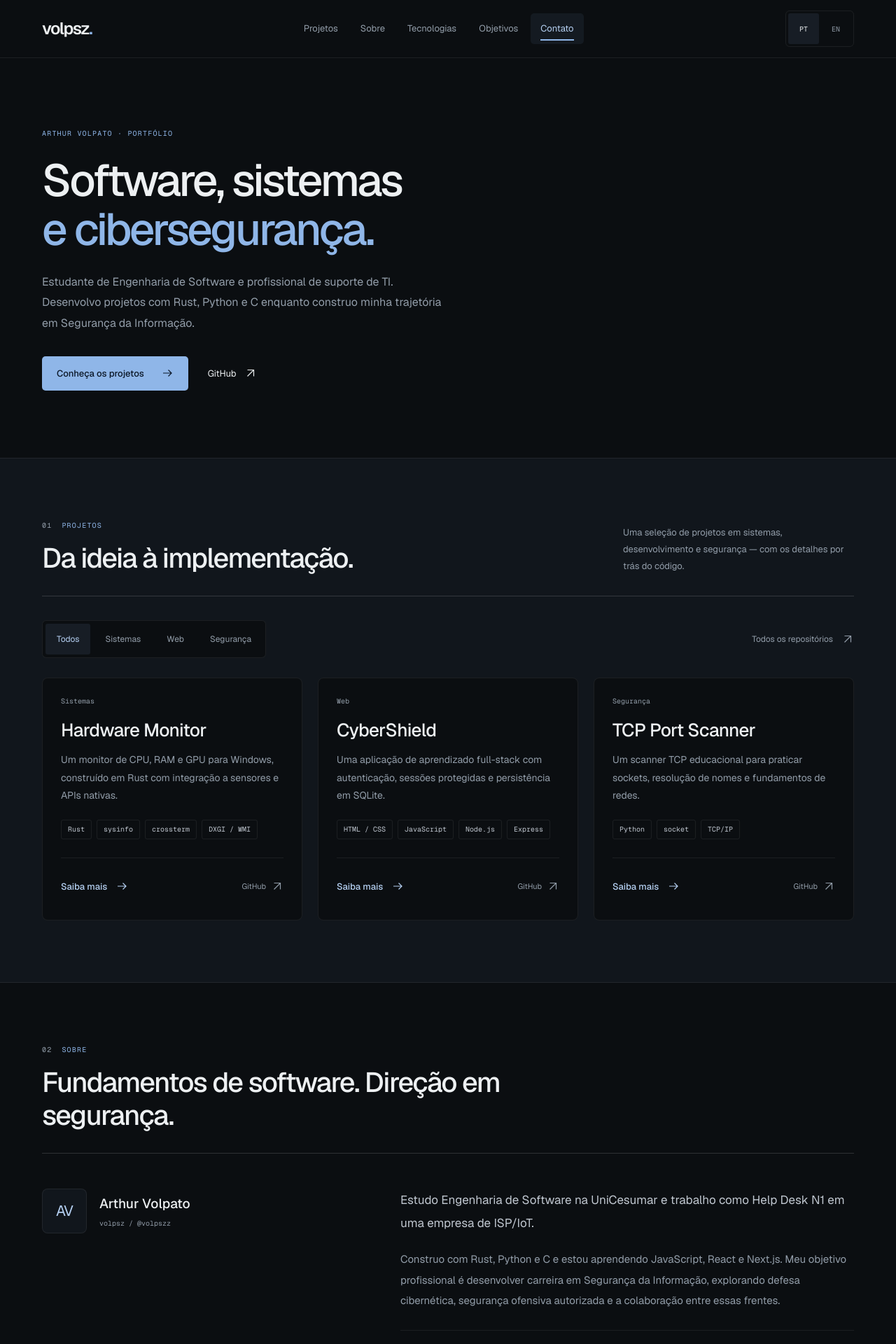
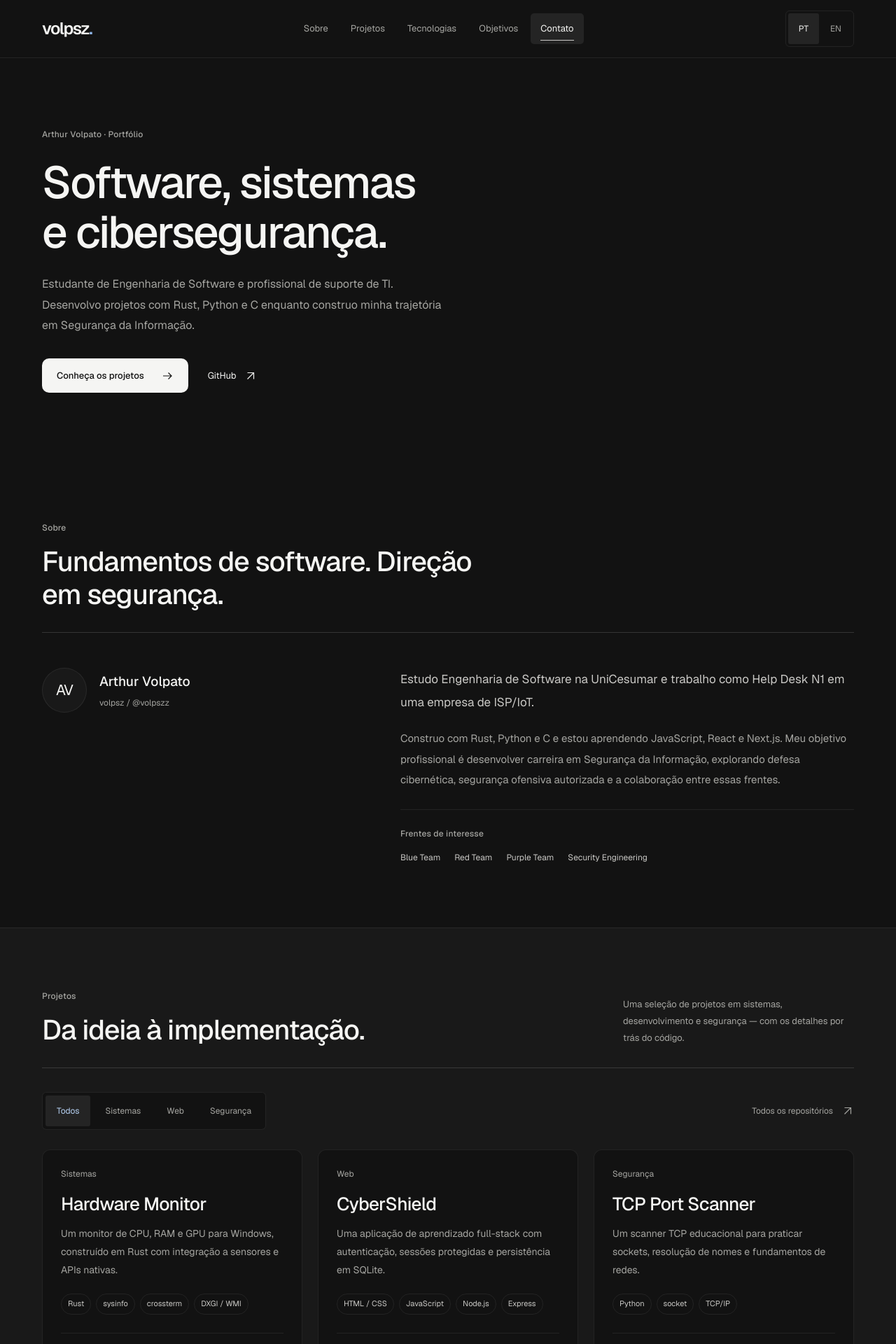
Before and after one commit to volpszz/volpszz-tech, a Next.js app: page / in a window 1280 px wide. Shown: the top 1920 px of the page at 70% size. Built offline with nearby package versions, Linux system fonts and the light colour scheme.

Commit message:
style: place about first and soften portfolio visual design

```diff
--- a/app/components/site-shell.tsx
+++ b/app/components/site-shell.tsx
@@ -40,7 +40,7 @@ export function SiteHeader({
 
   useEffect(() => {
     if (!home) return;
-    const ids = ["home", "work", "about", "stack", "goals", "contact"];
+    const ids = ["home", "about", "work", "stack", "goals", "contact"];
     let frame = 0;
     const update = () => {
       frame = 0;
--- a/app/content.ts
+++ b/app/content.ts
@@ -23,8 +23,8 @@ export const copy = {
   pt: {
     pageTitle: "Arthur Volpato | Software e Cibersegurança",
     nav: [
+      ["Sobre", "about"],
       ["Projetos", "work"],
-      ["Sobre", "about"],
       ["Tecnologias", "stack"],
       ["Objetivos", "goals"],
       ["Contato", "contact"],
@@ -39,7 +39,7 @@ export const copy = {
     close: "Fechar",
     language: "Selecionar idioma",
     languageNames: { pt: "Português", en: "English" },
-    eyebrow: "ARTHUR VOLPATO · PORTFÓLIO",
+    eyebrow: "Arthur Volpato · Portfólio",
     heroLine: "Software, sistemas",
     heroAccent: "e cibersegurança.",
     heroDescription:
@@ -48,7 +48,7 @@ export const copy = {
     projectIndex: "EM DESTAQUE",
     indexDescription:
       "Código aberto. Contexto técnico. Aprendizado na prática.",
-    workLabel: "PROJETOS",
+    workLabel: "Projetos",
     workTitle: "Da ideia à implementação.",
     workDescription:
       "Uma seleção de projetos em sistemas, desenvolvimento e segurança — com os detalhes por trás do código.",
@@ -63,15 +63,15 @@ export const copy = {
     details: "Saiba mais",
     sourceCode: "Código no GitHub",
     allRepos: "Todos os repositórios",
-    aboutLabel: "SOBRE",
+    aboutLabel: "Sobre",
     aboutTitle: "Fundamentos de software. Direção em segurança.",
     aboutFirst:
       "Estudo Engenharia de Software na UniCesumar e trabalho como Help Desk N1 em uma empresa de ISP/IoT.",
     aboutSecond:
       "Construo com Rust, Python e C e estou aprendendo JavaScript, React e Next.js. Meu objetivo profissional é desenvolver carreira em Segurança da Informação, explorando defesa cibernética, segurança ofensiva autorizada e a colaboração entre essas frentes.",
-    careerLabel: "FRENTES DE INTERESSE",
+    careerLabel: "Frentes de interesse",
     careerAria: "Interesses de carreira em cibersegurança",
-    stackLabel: "TECNOLOGIAS",
+    stackLabel: "Tecnologias",
     stackTitle: "Ferramentas com propósito.",
     stackDescription:
       "Minha base de programação e as tecnologias que uso e continuo aprendendo.",
@@ -80,7 +80,7 @@ export const copy = {
       web: "Desenvolvimento web",
       systems: "Sistemas e ferramentas",
     },
-    goalsLabel: "OBJETIVOS",
+    goalsLabel: "Objetivos",
     goalsTitle: "O próximo passo é continuar aprendendo.",
     goalsDescription:
       "Formação, prática e projetos como parte da minha trajetória em cibersegurança.",
@@ -103,14 +103,14 @@ export const copy = {
     ],
     goalNote:
       "As certificações citadas são objetivos de aprendizado, não credenciais já conquistadas.",
-    contactLabel: "CONTATO",
+    contactLabel: "Contato",
     contactTitle: "Vamos conversar.",
     contactDescription:
       "Projetos, oportunidades e boas conversas sobre tecnologia e segurança. Você me encontra por aqui.",
     contactButton: "Conectar no LinkedIn",
     footer: "Software, sistemas e aprendizado contínuo.",
     top: "Voltar ao início",
-    caseLabel: "ESTUDO DE PROJETO",
+    caseLabel: "Estudo de projeto",
     back: "Voltar aos projetos",
     overview: "Contexto e objetivo",
     features: "O que o projeto faz",
@@ -136,8 +136,8 @@ export const copy = {
   en: {
     pageTitle: "Arthur Volpato | Software & Cybersecurity",
     nav: [
+      ["About", "about"],
       ["Projects", "work"],
-      ["About", "about"],
       ["Toolkit", "stack"],
       ["Goals", "goals"],
       ["Contact", "contact"],
@@ -152,7 +152,7 @@ export const copy = {
     close: "Close",
     language: "Select language",
     languageNames: { pt: "Português", en: "English" },
-    eyebrow: "ARTHUR VOLPATO · PORTFOLIO",
+    eyebrow: "Arthur Volpato · Portfolio",
     heroLine: "Software, systems",
     heroAccent: "and cybersecurity.",
     heroDescription:
@@ -160,7 +160,7 @@ export const copy = {
     viewWork: "Explore my projects",
     projectIndex: "IN FOCUS",
     indexDescription: "Open source. Technical context. Hands-on learning.",
-    workLabel: "PROJECTS",
+    workLabel: "Projects",
     workTitle: "From idea to implementation.",
     workDescription:
       "Selected projects across systems, development and security — with the thinking behind the code.",
@@ -175,15 +175,15 @@ export const copy = {
     details: "Learn more",
     sourceCode: "Source on GitHub",
     allRepos: "All repositories",
-    aboutLabel: "ABOUT",
+    aboutLabel: "About",
     aboutTitle: "Software foundations. A direction in security.",
     aboutFirst:
       "I study Software Engineering at UniCesumar and work in Help Desk N1 at an ISP/IoT company.",
     aboutSecond:
       "I build with Rust, Python and C while learning JavaScript, React and Next.js. My professional goal is a career in Information Security, exploring cyber defense, authorized offensive security and collaboration between these disciplines.",
-    careerLabel: "CAREER INTERESTS",
+    careerLabel: "Career interests",
     careerAria: "Cybersecurity career interests",
-    stackLabel: "TOOLKIT",
+    stackLabel: "Toolkit",
     stackTitle: "Tools with a purpose.",
     stackDescription:
       "My programming foundations and the technologies I use and continue learning.",
@@ -192,7 +192,7 @@ export const copy = {
       web: "Web development",
       systems: "Systems & tools",
     },
-    goalsLabel: "GOALS",
+    goalsLabel: "Goals",
     goalsTitle: "The next step is to keep learning.",
     goalsDescription:
       "Foundations, practice and projects as part of my cybersecurity journey.",
@@ -215,14 +215,14 @@ export const copy = {
     ],
     goalNote:
       "The certifications mentioned are learning goals, not credentials already earned.",
-    contactLabel: "CONTACT",
+    contactLabel: "Contact",
     contactTitle: "Let’s connect.",
     contactDescription:
       "Projects, opportunities and thoughtful conversations about technology and security. Find me here.",
     contactButton: "Connect on LinkedIn",
     footer: "Software, systems and continuous learning.",
     top: "Back to top",
-    caseLabel: "PROJECT CASE STUDY",
+    caseLabel: "Project case study",
     back: "Back to projects",
     overview: "Context & objective",
     features: "What it does",
--- a/app/globals.css
+++ b/app/globals.css
@@ -1,13 +1,13 @@
 @import "tailwindcss";
 
 :root {
-  --background: #0b0e11;
-  --foreground: #edf0f2;
-  --surface: #11161c;
-  --surface-raised: #171d25;
-  --surface-alt: #101923;
-  --text-secondary: #c0c7d0;
-  --text-muted: #929da9;
+  --background: #121212;
+  --foreground: #f5f5f3;
+  --surface: #191919;
+  --surface-raised: #242424;
+  --surface-alt: #1c1c1c;
+  --text-secondary: #c9c8c5;
+  --text-muted: #a5a5a1;
   --accent: #8fb6e8;
   --accent-hover: #b5d0f2;
   --accent-tint: #8fb6e812;
@@ -61,10 +61,11 @@ button:focus-visible {
 }
 .eyebrow {
   font:
-    10px/1.6 var(--font-geist-mono),
-    monospace;
-  letter-spacing: 0.12em;
-  color: var(--accent);
+    500 12px/1.6 var(--font-geist-sans),
+    Arial,
+    sans-serif;
+  letter-spacing: 0.02em;
+  color: var(--text-muted);
 }
 .skip-link {
   position: fixed;
@@ -128,8 +129,8 @@ button:focus-visible {
   background: var(--surface);
 }
 .navigation a[aria-current="location"] {
-  background: var(--accent-tint);
-  color: var(--accent-hover);
+  background: var(--surface-raised);
+  color: var(--foreground);
 }
 .navigation a[aria-current="location"]::after {
   content: "";
@@ -137,8 +138,8 @@ button:focus-visible {
   bottom: 5px;
   left: 14px;
   right: 14px;
-  height: 2px;
-  background: var(--accent);
+  height: 1px;
+  background: var(--text-secondary);
 }
 .header-controls {
   display: flex;
@@ -159,8 +160,9 @@ button:focus-visible {
   border: 0;
   border-radius: 3px;
   font:
-    10px var(--font-geist-mono),
-    monospace;
+    12px var(--font-geist-sans),
+    Arial,
+    sans-serif;
   color: var(--text-muted);
   background: transparent;
 }
@@ -186,14 +188,14 @@ button:focus-visible {
 h1 {
   font-size: clamp(46px, 5vw, 68px);
   line-height: 1.1;
-  letter-spacing: -0.052em;
+  letter-spacing: -0.035em;
   font-weight: 500;
 }
 .hero h1 {
   margin: 24px 0;
 }
 .hero h1 > span {
-  color: var(--accent);
+  color: var(--foreground);
 }
 .hero-description {
   max-width: 580px;
@@ -215,7 +217,7 @@ h1 {
   justify-content: center;
   gap: 24px;
   border: 1px solid transparent;
-  border-radius: 5px;
+  border-radius: 10px;
   font-size: 13px;
   font-weight: 500;
   transition:
@@ -223,11 +225,11 @@ h1 {
     border-color 0.2s;
 }
 .primary {
-  background: var(--accent);
-  color: var(--on-accent);
+  background: var(--foreground);
+  color: var(--background);
 }
 .primary:hover {
-  background: var(--accent-hover);
+  background: var(--text-secondary);
 }
 .secondary {
   background: var(--surface);
@@ -324,13 +326,13 @@ h1 {
   gap: 14px;
 }
 .section-number {
-  color: var(--text-muted);
+  display: none;
 }
 h2 {
   font-size: clamp(32px, 3.1vw, 42px);
   font-weight: 500;
   line-height: 1.18;
-  letter-spacing: -0.042em;
+  letter-spacing: -0.025em;
 }
 .section-heading h2 {
   margin-top: 15px;
@@ -399,7 +401,7 @@ h3 {
   overflow: hidden;
   background: var(--background);
   border: 1px solid var(--border);
-  border-radius: 8px;
+  border-radius: 12px;
   transition: border-color 0.2s;
 }
 .project-card:hover {
@@ -445,8 +447,9 @@ h3 {
   gap: 12px;
   color: var(--text-muted);
   font:
-    10px var(--font-geist-mono),
-    monospace;
+    12px var(--font-geist-sans),
+    Arial,
+    sans-serif;
 }
 .featured-label {
   color: var(--accent);
@@ -477,11 +480,12 @@ h3 {
 .tags > span {
   padding: 6px 9px;
   border: 1px solid var(--border);
-  border-radius: 3px;
+  border-radius: 20px;
   color: var(--text-secondary);
   font:
-    10px/1.4 var(--font-geist-mono),
-    monospace;
+    11px/1.4 var(--font-geist-sans),
+    Arial,
+    sans-serif;
 }
 .project-actions {
   display: flex;
@@ -689,8 +693,8 @@ h3 {
   place-items: center;
   background: var(--surface);
   border: 1px solid var(--border);
-  border-radius: 8px;
-  color: var(--accent-hover);
+  border-radius: 50%;
+  color: var(--foreground);
   font-size: 21px;
   letter-spacing: -0.04em;
 }
@@ -702,8 +706,9 @@ h3 {
 .about-identity div > span {
   display: block;
   font:
-    10px var(--font-geist-mono),
-    monospace;
+    12px var(--font-geist-sans),
+    Arial,
+    sans-serif;
   color: var(--text-muted);
   margin-top: 7px;
 }
@@ -726,14 +731,14 @@ h3 {
 }
 .career-block > .eyebrow {
   color: var(--text-muted);
-  font-size: 9px;
+  font-size: 12px;
 }
 .career-interests {
   display: flex;
   flex-wrap: wrap;
   gap: 10px 20px;
   margin-top: 14px;
-  color: var(--accent);
+  color: var(--text-secondary);
   font-size: 12px;
   line-height: 1.8;
 }
@@ -744,7 +749,7 @@ h3 {
 }
 .stack-card {
   border: 1px solid var(--border);
-  border-radius: 6px;
+  border-radius: 12px;
   padding: 26px;
   background: var(--background);
 }
@@ -775,8 +780,9 @@ h3 {
 }
 .goal-index {
   font:
-    10px var(--font-geist-mono),
-    monospace;
+    12px var(--font-geist-sans),
+    Arial,
+    sans-serif;
   color: var(--text-muted);
   padding-top: 7px;
 }
@@ -784,7 +790,7 @@ h3 {
   font-size: 20px;
 }
 .goal-row:first-child h3 {
-  color: var(--accent);
+  color: var(--foreground);
 }
 .goal-row > p {
   color: var(--text-muted);
@@ -1260,8 +1266,8 @@ h3 {
     font-size: 12px;
   }
   .hero .eyebrow {
-    font-size: 9px;
-    letter-spacing: 0.08em;
+    font-size: 12px;
+    letter-spacing: 0.02em;
   }
   .project-index {
     padding: 22px;
--- a/app/portfolio.tsx
+++ b/app/portfolio.tsx
@@ -58,10 +58,45 @@ export default function Portfolio() {
           </div>
         </section>
 
+        <section id="about" className="container section about-section">
+          <SectionHeading
+            number="01"
+            label={t.aboutLabel}
+            title={t.aboutTitle}
+          />
+          <div className="about-grid">
+            <div className="about-identity">
+              <span className="identity-monogram" aria-hidden="true">
+                AV
+              </span>
+              <div>
+                <strong>Arthur Volpato</strong>
+                <span>volpsz / @volpszz</span>
+              </div>
+            </div>
+            <div className="about-copy">
+              <p>{t.aboutFirst}</p>
+              <p>{t.aboutSecond}</p>
+              <div className="career-block">
+                <p className="eyebrow">{t.careerLabel}</p>
+                <div
+                  className="career-interests"
+                  role="group"
+                  aria-label={t.careerAria}
+                >
+                  {careerAreas.map((area) => (
+                    <span key={area}>{area}</span>
+                  ))}
+                </div>
+              </div>
+            </div>
+          </div>
+        </section>
+
         <section id="work" className="work-section section-band">
           <div className="container section">
             <SectionHeading
-              number="01"
+              number="02"
               label={t.workLabel}
               title={t.workTitle}
               description={t.workDescription}
@@ -128,41 +163,6 @@ export default function Portfolio() {
                   </div>
                 </article>
               ))}
-            </div>
-          </div>
-        </section>
-
-        <section id="about" className="container section about-section">
-          <SectionHeading
-            number="02"
-            label={t.aboutLabel}
-            title={t.aboutTitle}
-          />
-          <div className="about-grid">
-            <div className="about-identity">
-              <span className="identity-monogram" aria-hidden="true">
-                AV
-              </span>
-              <div>
-                <strong>Arthur Volpato</strong>
-                <span>volpsz / @volpszz</span>
-              </div>
-            </div>
-            <div className="about-copy">
-              <p>{t.aboutFirst}</p>
-              <p>{t.aboutSecond}</p>
-              <div className="career-block">
-                <p className="eyebrow">{t.careerLabel}</p>
-                <div
-                  className="career-interests"
-                  role="group"
-                  aria-label={t.careerAria}
-                >
-                  {careerAreas.map((area) => (
-                    <span key={area}>{area}</span>
-                  ))}
-                </div>
-              </div>
             </div>
           </div>
         </section>
```
Also changed, not shown: 4 other files (tests, documents, lock files or other folders).
